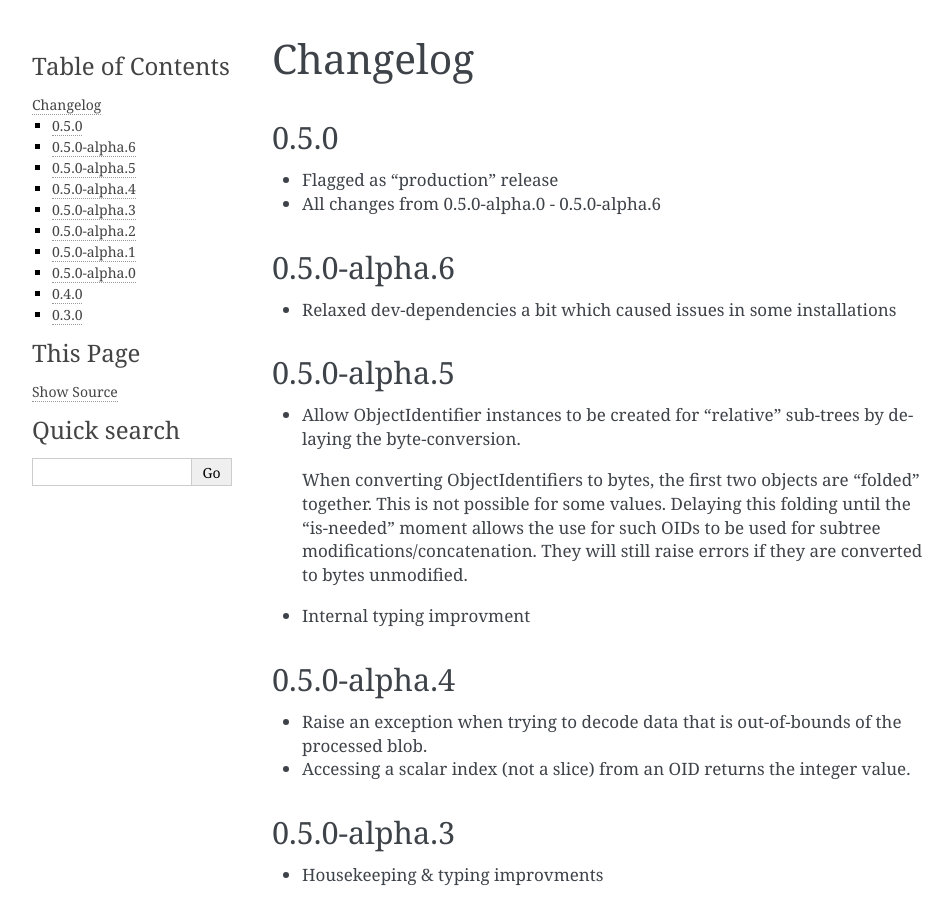
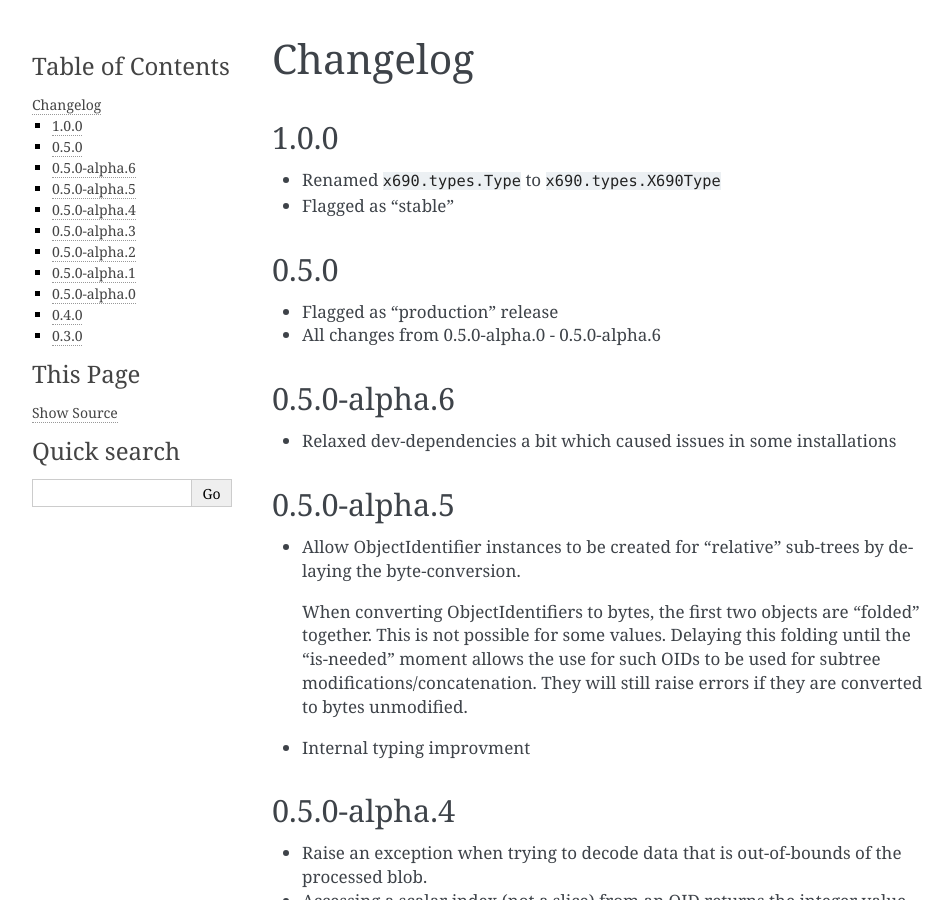
Before and after one commit to exhuma/x690, a Sphinx documentation site: the page built from docs/changelog.rst, in a window 1280 px wide and 900 px high. Shown: the whole window, without its empty margins (148-1100 px from the left). Built offline with Sphinx 7.4.7, drawn with Linux system fonts in a browser that asks for light colours; pages that are not in the unit, such as notebooks, are missing from menus.

Commit message:
Update changelog

```diff
--- a/docs/changelog.rst
+++ b/docs/changelog.rst
@@ -1,5 +1,12 @@
 Changelog
 =========
+
+1.0.0
+-------------
+
+* Renamed ``x690.types.Type`` to ``x690.types.X690Type``
+* Flagged as "stable"
+
 
 0.5.0
 -------------
```
